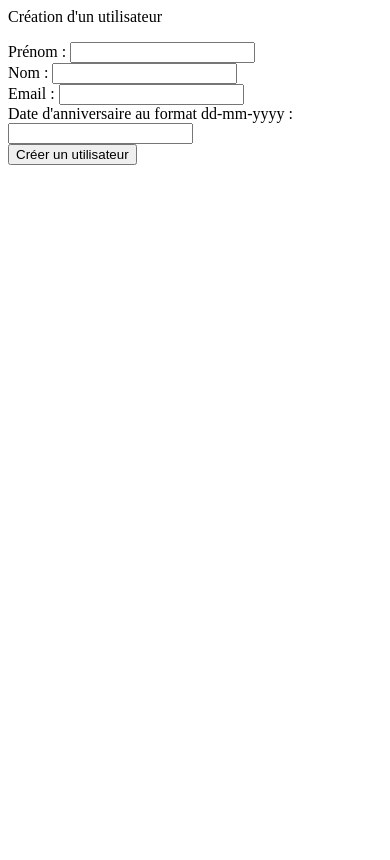
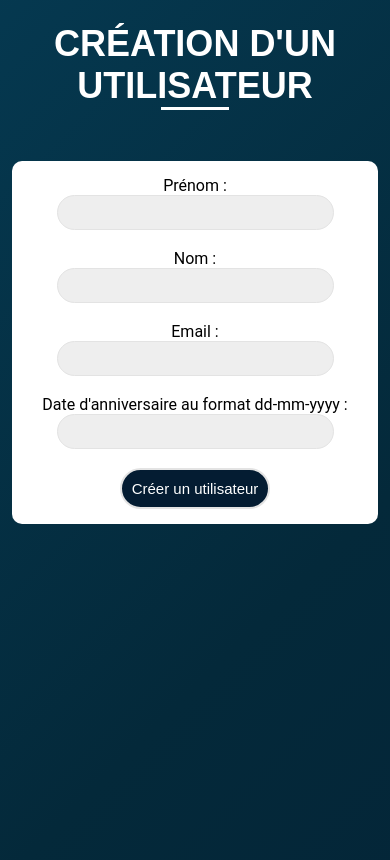
Before and after one commit to Eld0d0/UE-L312-2023-carpooling, a PHP site: page /users_create.php in a window 390 px wide. Run offline with PHP 8.4, Linux system fonts and the light colour scheme.

Commit message:
Début de mise en forme

```diff
--- a/users_create.php
+++ b/users_create.php
@@ -7,6 +7,97 @@ require __DIR__ . '/vendor/autoload.php';
 $controller = new UsersController();
 echo $controller->createUser();
 ?>
+
+
+
+<style>
+    body{
+        background: linear-gradient(-45deg, #041C32, #04293A, #064663, #ECB365);
+        animation: gradientBackground 15s ease infinite;
+        height: 100%;
+        background-size: 400% 400%;
+        font-family: 'Roboto', sans-serif;
+    }
+    form{
+        padding: 15px;
+        margin: 20px auto 20px auto;
+        width: 35%;
+        height: auto;
+        background-color: #fff;
+        border-radius: 10px;
+        display: flex;
+        flex-direction: column;
+        justify-content: center;
+        align-items: center;
+    }
+
+    @keyframes gradientBackground {
+	    0% {
+		    background-position: 0% 50%;
+	    }
+	    50% {
+		    background-position: 100% 50%;
+	    }
+	    100% {
+		    background-position: 0% 50%;
+	    }
+    }
+
+    input{
+        border-radius: 25px;
+        border: 1px solid #e3e3e3;
+        background: #eeeeee;
+        font-size: 20px;
+        padding: 5px;
+    }
+
+    p{
+        color: #fff;
+        font-size: 36px;
+        text-transform: uppercase;
+        font-weight: bold;
+        text-align: center;
+        font-family: 'Smooch Sans', sans-serif;
+        padding: 15px;
+    }
+
+    p:after{
+        content: "";
+        display: block;
+        position: relative;
+        left: 40%;
+        width: 20%;
+        height: 3px;
+        background-color: #fff;
+    }
+
+    input[type="submit"]{
+        color: #fff;
+        font-size: 15px;
+        background-color: #041C32;
+        padding: 10px;
+        border: 2px solid #e3e3e3;
+        transition: color 0.5s, background-color 0.5s, border 0.5s;
+    }
+    input[type="submit"]:hover{
+        color: #041C32;
+        background-color: #fff;
+        border: 2px solid #041C32;
+        cursor: pointer;
+    }
+
+    @media screen and (max-width: 1000px) {
+        form{
+            width: 70%;
+        }
+    }
+
+    @media screen and (max-width: 400px) {
+        form{
+            width: 90%;
+        }
+    }
+</style>
 
 <p>Création d'un utilisateur</p>
 <form method="post" action="users_create.php" name ="userCreateForm">
```
Also changed, not shown: index.php (added, +24 -0 lines).
